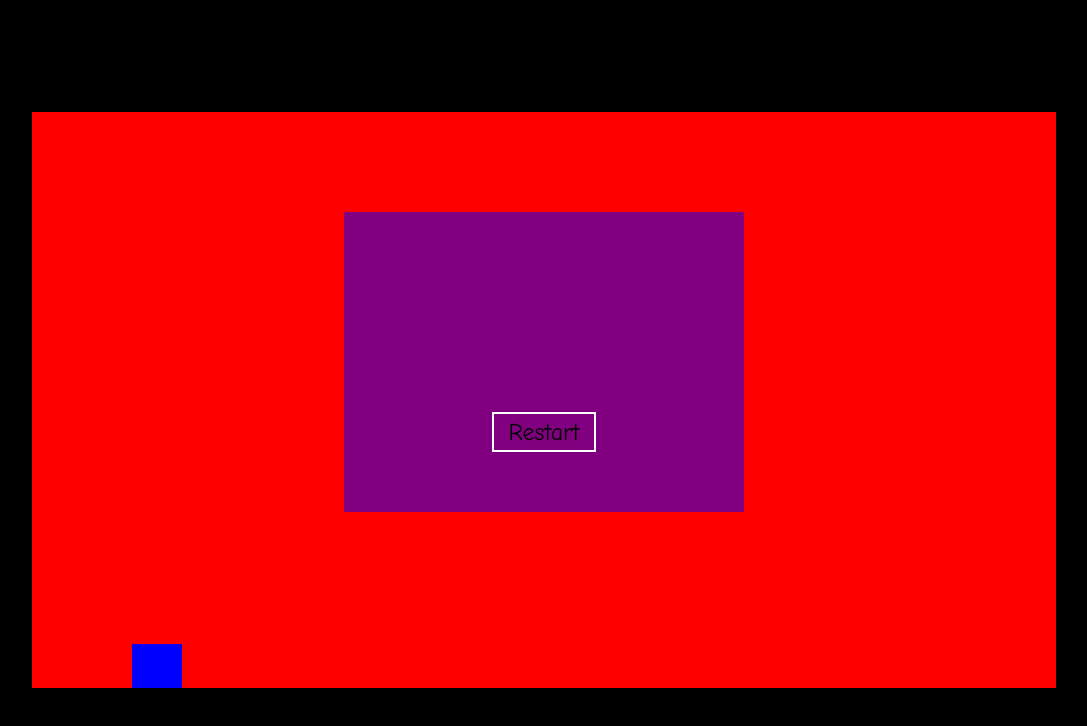
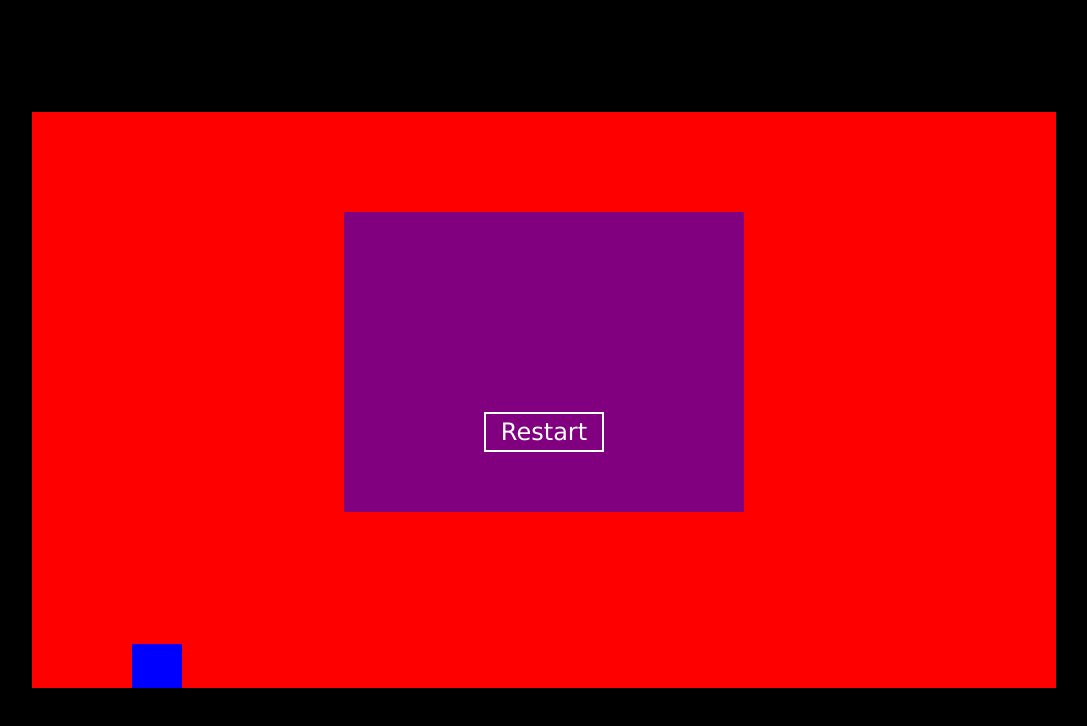
Before and after one commit to igloo-VEFF2/html-endless-runner-game, a website: page client/app/index.html in a window 1280 px wide. Shown: the whole page, without its empty margins (96-1183 px from the left). Drawn offline with nearby package versions, Linux system fonts and the light colour scheme; files that its build step writes are made by us from their sources.

Commit message:
making text white and changing font from Comic Sans

```diff
--- a/client/app/styles/_scoreboard.scss
+++ b/client/app/styles/_scoreboard.scss
@@ -35,7 +35,7 @@
 
 .Scoreboard-restartText {
 	// NOTICE: You'll lose 10% of your score if you don't change this style!
-	font-family: 'Comic Sans MS', serif;
+	font-family: Verdana, Geneva, Tahoma, sans-serif;
 	font-size: em(24px);
-	color: black;
+	color: white;
 }
```
